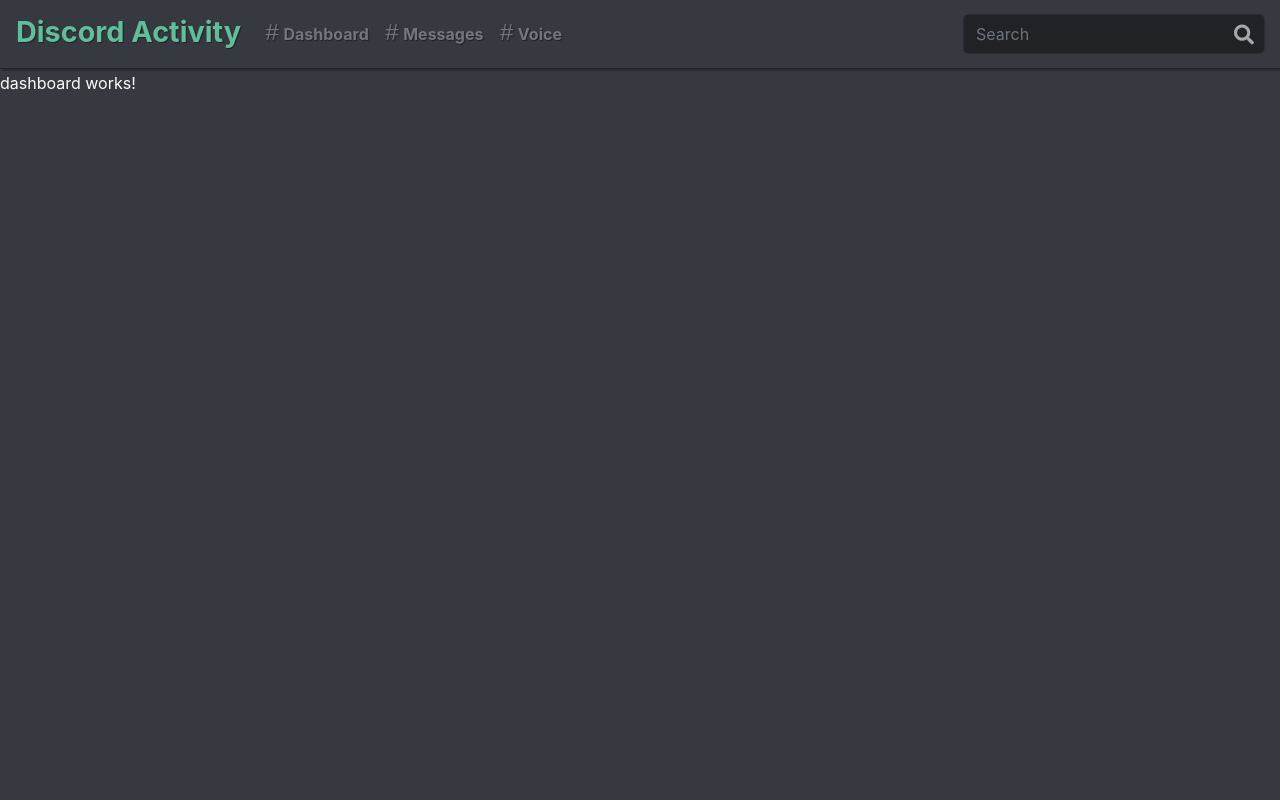
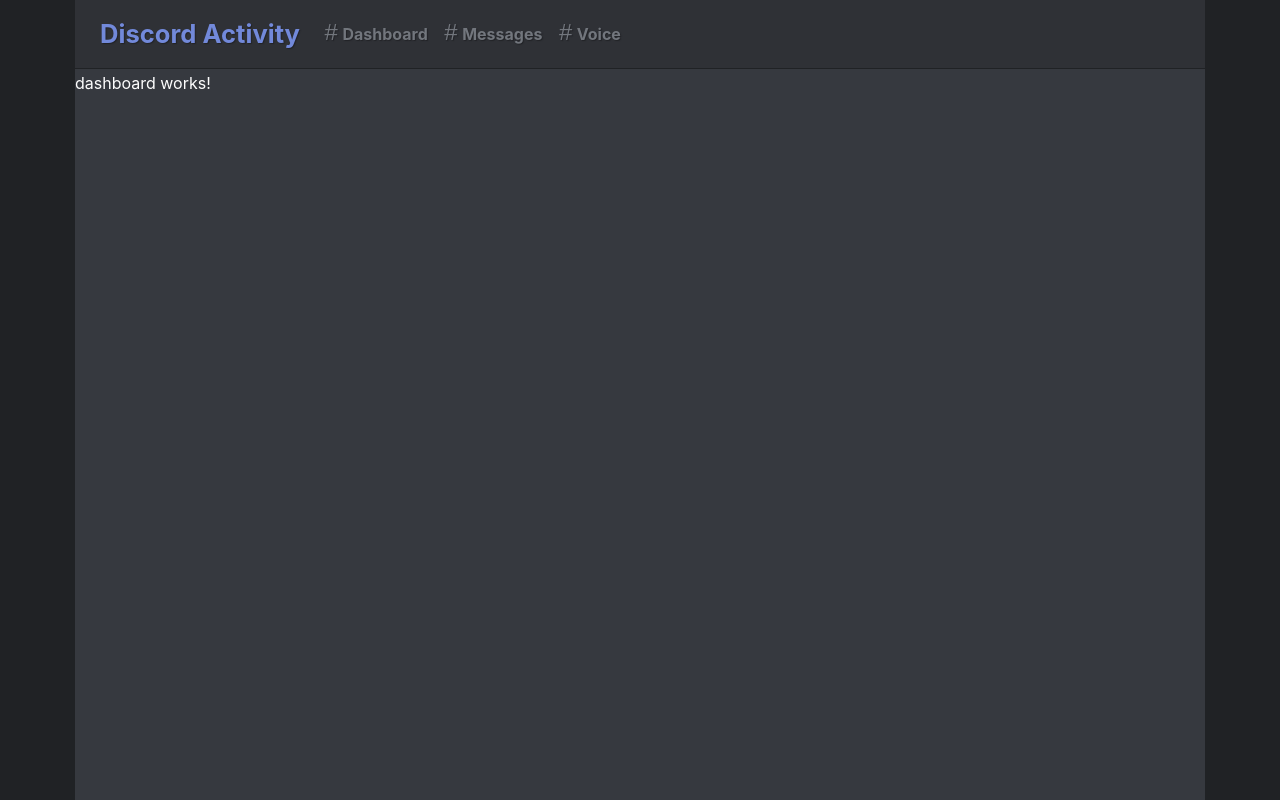
Before and after one commit to cronkib/dbot-client, an Angular app: page /dashboard in a window 1280 px wide. Built offline with nearby package versions, Linux system fonts and the light colour scheme.

Commit message:
Made navbar response and cleaned up style

```diff
--- a/angular.json
+++ b/angular.json
@@ -24,7 +24,6 @@
 							"src/assets"
 						],
 						"styles": [
-			  "node_modules/bootstrap/dist/css/bootstrap.min.css",
 							"src/styles.css",
 							"src/assets/fontawesome/css/all.min.css"
 						],
@@ -117,6 +116,7 @@
 					}
 				}
 			}
-    }},
+		}
+	},
 	"defaultProject": "dbot-client"
 }
--- a/src/app/app.component.css
+++ b/src/app/app.component.css
@@ -3,30 +3,47 @@
  * App Container
  * ----------------------------------------------------------------------
  */
-.app {}
+ .container {
+	background-color: #36393f;
+	border: 1px solid #202225;
+	border-top-width: 0px;
+	border-bottom-width: 0px;
+	border-left-width: 5px;
+	border-right-width: 5px;
+	padding-left: 0px;
+	padding-right: 0px;
+	    min-height: 100%;
+    height: 100%;
+ }
 
 /*
  * ----------------------------------------------------------------------
  * Top Bar
  * ----------------------------------------------------------------------
  */
+ .navbar-custom {
+	background-color: #2f3136!important;
+ }
+
 .app-topbar {
-	background-color: #36393f;
+	background-color: #2f3136;
+	margin-bottom: 2px;
 	border-style: solid;
-	border-width: 0px 0px 1px 0px;
-	border-color: #222327;
+	border: 1px solid #202225;
+	border-left-width: 0px;
+	border-right-width: 0px;
+	border-top-width: 0px;
+	border-bottom-width: 1px;
+	font-size: 1rem;
+	color: #72767d;
 	text-shadow: #222327 1px 1px 1px;
-	box-shadow: 2px 2px #2b2d32;
-	margin-bottom: 2px;
-	font-size: 1rem;
-	color: #a6a7a8;
 }
 
-.app-topbar-title {
+.app-topbar-title, .app-topbar-title:hover {
 	font-weight: bold;
-	font-size: 1.8rem;
-	margin-top: -5px;
-	color: #60be9a;
+	font-size: 1.6rem;
+	color: #7289da;
+	text-align: left;
 }
 
 .app-topbar-navitem {
@@ -82,39 +99,8 @@
 	background-color: #40444b;
 }
 
-.app-topbar-search {
-	width: 300px;
-	box-shadow: 0px 0px 1px 1px #2b2d32;
-	background-color: #202225;
-	-webkit-border-radius: 5px;
-	-moz-border-radius: 5px;
-	-border-radius: 5px;
-}
-
-.app-topbar-search .fas {
-	font-weight: bold;
-	font-size: 20px;
-	padding-right: 10px;
-	vertical-align: middle;
-	margin-top: 10px;
-	color: #a6a7a8;
-}
-
-.app-topbar-search input {
-	background-color: #202225;
-	border-width: 0px;
-}
-
-.app-topbar-search input:focus {
-	border-color: inherit;
-	-webkit-box-shadow: none;
-	box-shadow: none;
-}
-
 /*
  * ----------------------------------------------------------------------
  * Content Area
  * ----------------------------------------------------------------------
  */
-.app-content {
-}
--- a/src/app/app.component.html
+++ b/src/app/app.component.html
@@ -1,16 +1,19 @@
-<div class="app">
+<div class="container">
 	<div class="app-topbar">
-		<nav class="navbar navbar-expand-lg">
-			<span class="navbar-brand app-topbar-title">Discord
-				Activity</span>
+		<nav class="navbar navbar-expand-md navbar-dark bg-dark navbar-custom">
 
-			<button class="navbar-toggler" type="button" data-toggle="collapse" data-target="#navbarNav"
-				aria-expanded="false" aria-label="Toggle navigation">
+			<button class="navbar-toggler" type="button" data-toggle="collapse" data-target="#navbarCollapse"
+				aria-controls="navbar-custom" aria-expanded="false" aria-label="Toggle navigation">
 				<span class="navbar-toggler-icon"></span>
 			</button>
 
-			<div class="collapse navbar-collapse" id="navbarNav">
-				<ul class="navbar-nav mr-auto">
+			<span class="navbar-text">&nbsp;</span>
+			<span class="navbar-text">&nbsp;</span>
+
+			<span class="navbar-brand app-topbar-title">Discord Activity</span>
+
+			<div class="collapse navbar-collapse" id="navbarCollapse">
+				<ul class="navbar-nav mr-auto mt-2 mt-lg-0">
 					<li class="nav-item active app-topbar-navitem">
 						<a class="nav-link" routerLink="/dashboard" routerLinkActive="active"><span
 								class="app-topbar-hash">#</span> <span class="app-topbar-text">Dashboard</span></a>
@@ -24,14 +27,9 @@
 								class="app-topbar-hash">#</span> <span class="app-topbar-text">Voice</span></a>
 					</li>
 				</ul>
-				<div class="input-group app-topbar-search">
-					<input class="form-control" type="search" placeholder="Search" aria-label="Search">
-					<i class="fas fa-search fa-2x"></i>
-				</div>
 			</div>
 		</nav>
 	</div>
-
 	<div class="app-content">
 		<router-outlet></router-outlet>
 	</div>
--- a/src/app/message-activity/message-activity.component.css
+++ b/src/app/message-activity/message-activity.component.css
@@ -0,0 +1,15 @@
+.message-search-box-container {
+	padding: 5px;
+}
+
+.message-search-box, .message-search-box:visited {
+	background-color: #202225;
+	border-style: none;
+	color: #b9bbbe;
+	border-style: none;
+}
+
+.input-group-text {
+	background-color: #202225;
+	border-color: #202225;
+}
--- a/src/app/message-activity/message-activity.component.html
+++ b/src/app/message-activity/message-activity.component.html
@@ -1 +1,9 @@
+<div class="input-group message-search-box-container">
+	<input class="form-control message-search-box" id="myInput" type="text" placeholder="Search..">
+	<div class="input-group-append">
+		<span class="input-group-text">
+			<i class="fas fa-search search-icon"></i>
+		</span>
+	</div >
+</div>
 <app-message-table></app-message-table>
--- a/src/app/message-activity/message-table/message-table.component.css
+++ b/src/app/message-activity/message-table/message-table.component.css
@@ -13,7 +13,6 @@
 	border-top: 0px;
 	color: #72767d;
 	font-weight: bold;
-	;
 }
 
 .ActivityTable tr td {
--- a/src/app/message-activity/message-table/message-table.component.html
+++ b/src/app/message-activity/message-table/message-table.component.html
@@ -1,4 +1,5 @@
-<table class="table ActivityTable">
+<div class="table-responsive">
+	<table class="table ActivityTable">
 	<tr>
 		<th scope="col">Username</th>
 		<th scope="col">Channel</th>
@@ -12,3 +13,4 @@
 		<td>{{ a.timestamp }}</td>
 	</tr>
 </table>
+</div>
--- a/src/app/voice-activity/voice-activity.component.css
+++ b/src/app/voice-activity/voice-activity.component.css
@@ -0,0 +1,15 @@
+.voice-search-box-container {
+	padding: 5px;
+}
+
+.voice-search-box, .message-search-box:visited {
+	background-color: #202225;
+	border-style: none;
+	color: #b9bbbe;
+	border-style: none;
+}
+
+.input-group-text {
+	background-color: #202225;
+	border-color: #202225;
+}
--- a/src/app/voice-activity/voice-activity.component.html
+++ b/src/app/voice-activity/voice-activity.component.html
@@ -1 +1,9 @@
+<div class="input-group voice-search-box-container">
+	<input class="form-control voice-search-box" id="myInput" type="text" placeholder="Search..">
+	<div class="input-group-append">
+		<span class="input-group-text">
+			<i class="fas fa-search search-icon"></i>
+		</span>
+	</div >
+</div>
 <app-voice-table></app-voice-table>
--- a/src/index.html
+++ b/src/index.html
@@ -9,6 +9,18 @@
 
 		<meta name="viewport" content="width=device-width, initial-scale=1">
 		<link rel="icon" type="image/x-icon" href="favicon.ico">
+
+		<link rel="stylesheet" href="https://stackpath.bootstrapcdn.com/bootstrap/4.3.1/css/bootstrap.min.css"
+			integrity="sha384-ggOyR0iXCbMQv3Xipma34MD+dH/1fQ784/j6cY/iJTQUOhcWr7x9JvoRxT2MZw1T" crossorigin="anonymous">
+		<script src="https://code.jquery.com/jquery-3.3.1.slim.min.js"
+			integrity="sha384-q8i/X+965DzO0rT7abK41JStQIAqVgRVzpbzo5smXKp4YfRvH+8abtTE1Pi6jizo"
+			crossorigin="anonymous"></script>
+		<script src="https://cdnjs.cloudflare.com/ajax/libs/popper.js/1.14.7/umd/popper.min.js"
+			integrity="sha384-UO2eT0CpHqdSJQ6hJty5KVphtPhzWj9WO1clHTMGa3JDZwrnQq4sF86dIHNDz0W1"
+			crossorigin="anonymous"></script>
+		<script src="https://stackpath.bootstrapcdn.com/bootstrap/4.3.1/js/bootstrap.min.js"
+			integrity="sha384-JjSmVgyd0p3pXB1rRibZUAYoIIy6OrQ6VrjIEaFf/nJGzIxFDsf4x0xIM+B07jRM"
+			crossorigin="anonymous"></script>
 	</head>
 
 	<body>
--- a/src/styles.css
+++ b/src/styles.css
@@ -1,5 +1,5 @@
 body, html {
-	background-color: #36393f;
+	background-color: #202225;
 	color: #fdfdfd;
 	height: 100%;
 	margin: 0;
```
Lines whose indentation alone changed are shown as unchanged.
